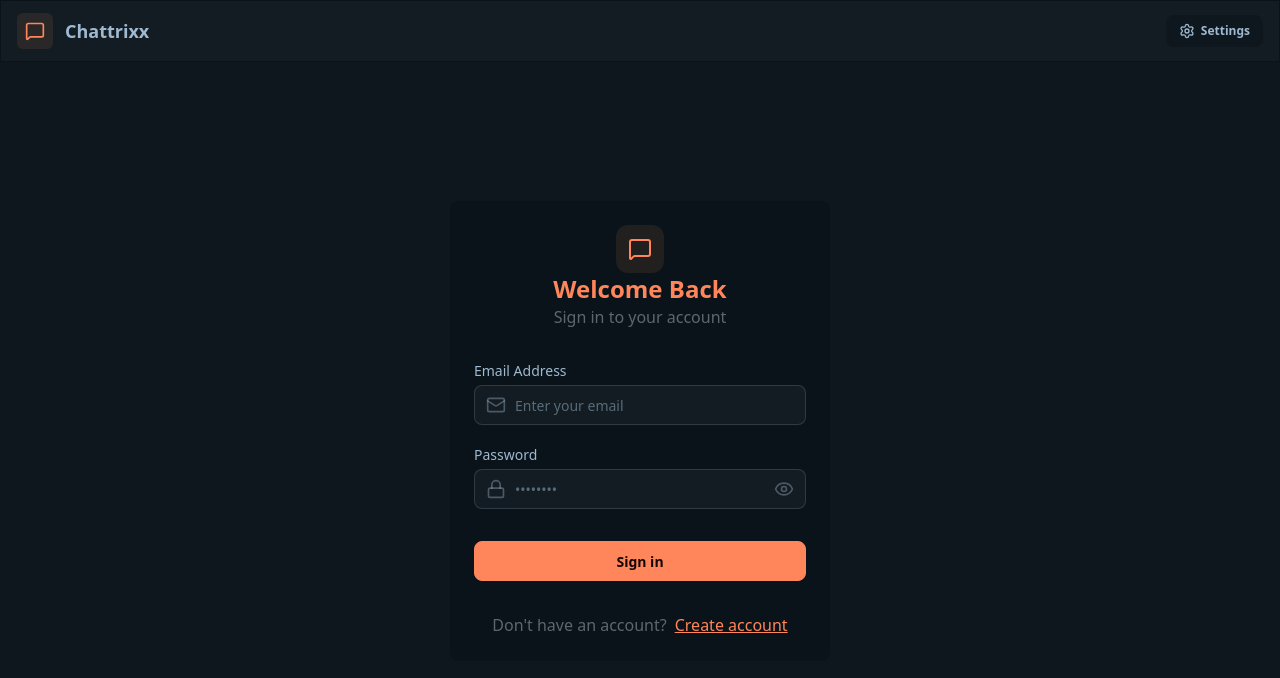
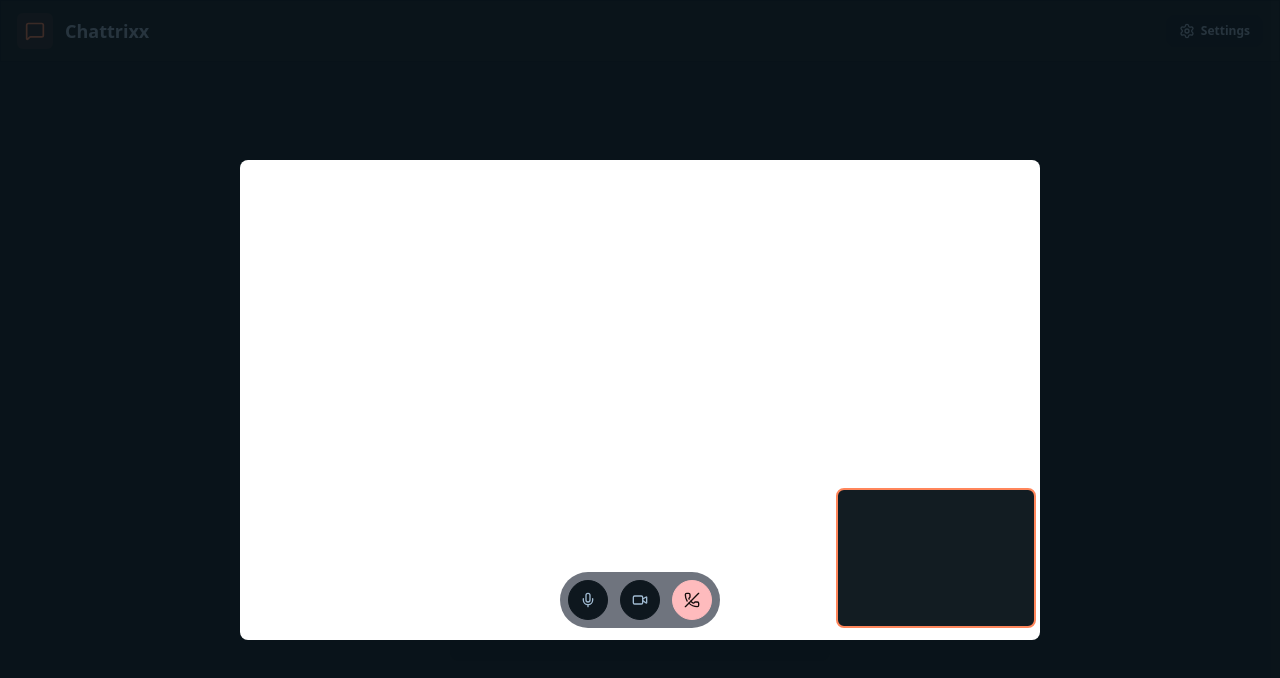
Before and after one commit to kentzie123/web-chat-app, a React (Vite) app: page /login in a window 1280 px wide. Shown: the top 678 px of the page. Built offline with nearby package versions, Linux system fonts and the light colour scheme; no server answers.

Commit message:
feat: add VideoCallModal component and implement video call functionality

```diff
--- a/src/App.jsx
+++ b/src/App.jsx
@@ -6,6 +6,7 @@ import { Routes, Route, Navigate } from "react-router-dom";
 // Components
 import Topnav from "./components/layout/Topnav";
 import Loading from "./components/ui/Loading";
+import VideoCallModal from "./components/ui/VideoCallModal";
 
 // Pages
 import HomePage from "./pages/HomePage";
@@ -41,6 +42,7 @@ function App() {
     <div data-theme={theme} className="relative flex flex-col min-h-screen">
       <Toaster />
       <Topnav />
+      <VideoCallModal/>
       <Routes>
         <Route path="/" element={authUser ? <HomePage /> : <Navigate to="/login" />} />
         <Route path="/signup" element={!authUser ? <SignUpPage /> : <Navigate to="/" />} />
--- a/src/components/ui/VideoCallModal.jsx
+++ b/src/components/ui/VideoCallModal.jsx
@@ -1,8 +1,36 @@
+// Lucide icons
+import { Mic, MicOff, Video, VideoOff, PhoneOff  } from 'lucide-react';
+
+// Hooks
+import { useState, useRef } from 'react';
 
 const VideoCallModal = () => {
+  const myVideoRef = useRef(null);
+  const [isMicOn, setIsMicOn] = useState(true);
+  const [isCamOn, setIsCamOn] = useState(true);
+
+  const startStream = async () => {
+    const stream = await navigator.mediaDevices.getUserMedia({ video: true, audio: true });
+    myVideoRef.current.srcObject = stream;
+    // stream.getTracks().forEach(track => pcRef.current.addTrack(track, stream));
+  };
+
+  startStream();
+
   return (
-    <div>VideoCallModal</div>
-  )
-}
+    <div className="fixed w-screen h-screen flex justify-center items-center bg-base-300/80 z-100">
+      {/* <video src="" className="scale-x-[-1] w-full max-w-[500px]" autoPlay playsInline/> */}
+      <div className="relative h-[60%] w-full max-w-[800px]">
+         <video ref={myVideoRef} className="w-full h-full bg-white rounded-lg"></video>  {/*my camera */}
+        <div className="absolute bottom-3 right-1 rounded-lg border-2 border-primary bg-base-100 h-35 w-50"></div>  {/*other user camera */}
+        <div className="absolute bottom-3 left-1/2 -translate-x-1/2 flex gap-3 p-2 rounded-full bg-gray-900/60">
+          <button onClick={()=> setIsMicOn(prev => !prev)} type="button" className={`btn ${!isMicOn ? 'btn-error' : ''} btn-circle rounded-full`}>{isMicOn ? <Mic className='size-4'/> : <MicOff className='size-4'/>}</button>
+          <button onClick={()=> setIsCamOn(prev => !prev)} type="button" className={`btn ${!isCamOn ? 'btn-error' : ''} btn-circle rounded-full`}>{isCamOn ? <Video className='size-4'/> : <VideoOff className='size-4'/>}</button>
+          <button type="button" className="btn btn-error btn-circle rounded-full"><PhoneOff className='size-4'/></button>
+        </div>
+      </div>
+    </div>
+  );
+};
 
-export default VideoCallModal
+export default VideoCallModal;
--- /dev/null
+++ b/src/store/useVideoCallStore.js
@@ -0,0 +1,9 @@
+import { create } from "zustand";
+
+export const useVideoCallStore = create( (set) => ({
+    isCalling: false,
+
+    setIsCalling: (bol) => {
+        set({isCalling: bol});
+    }
+}))
```
